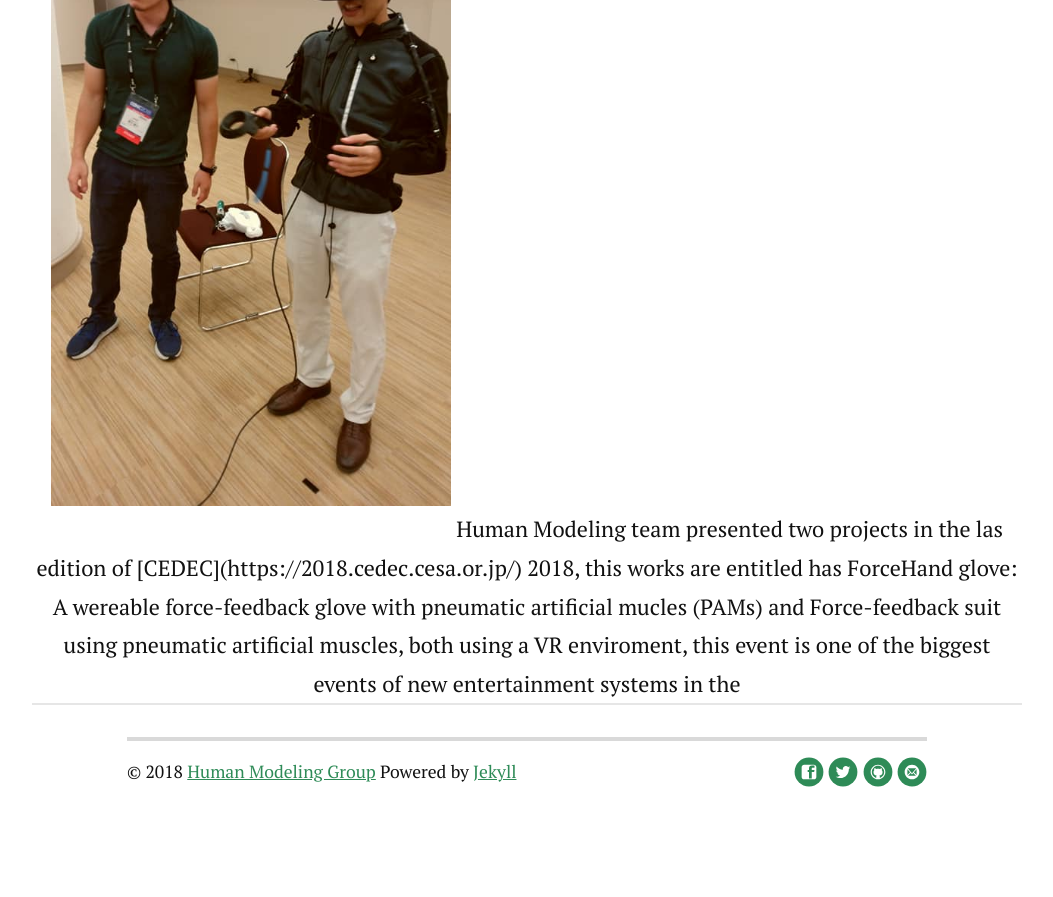
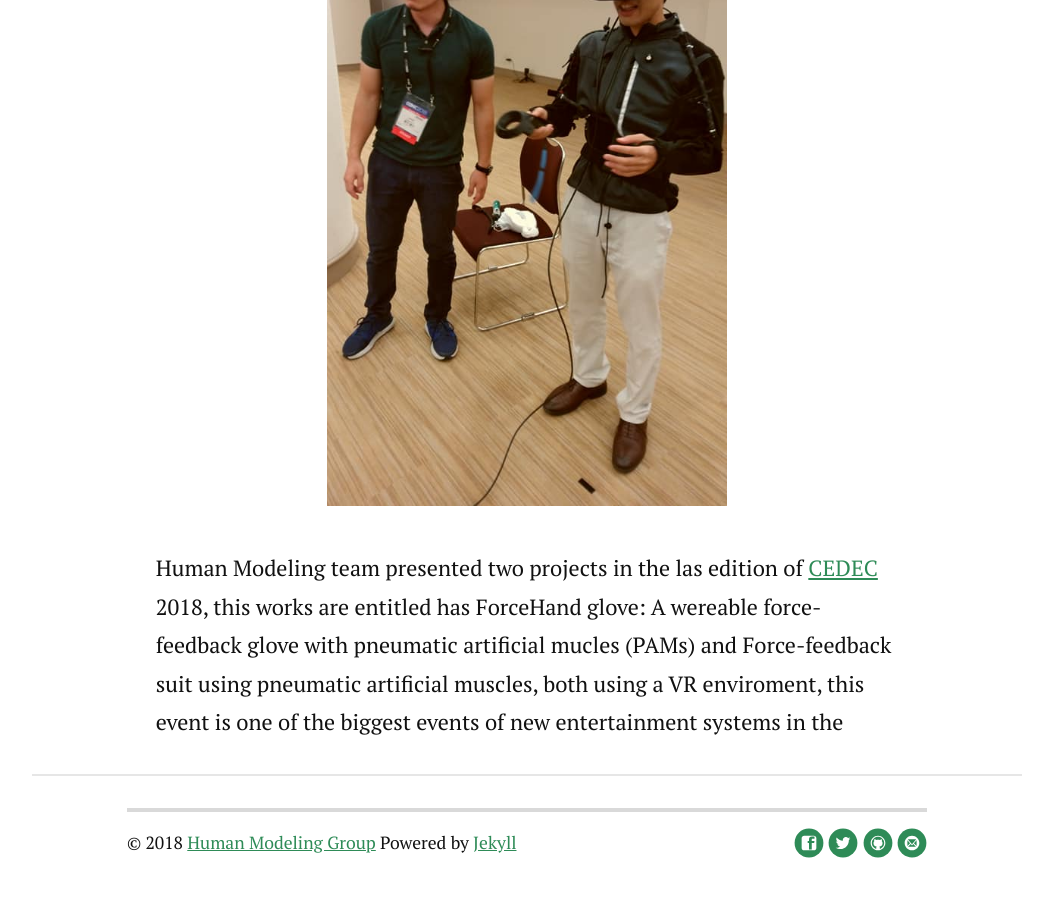
Before and after one commit to HumanModeling/HumanModeling.github.io, a Jekyll site: the page built from _posts/2014-12-10-test-post.markdown, in a window 1280 px wide and 900 px high, scrolled down 3530 px. Shown: the top 897 px of the window, without its empty margins (113-1166 px from the left). Built offline with Jekyll 4.4.1, drawn with Linux system fonts in a browser that asks for light colours; nearby versions of some CDN libraries; before the commit the page ends 4359 px from its top, so only the background shows below that.

Commit message:
correction

```diff
--- a/_posts/2014-12-10-test-post.markdown
+++ b/_posts/2014-12-10-test-post.markdown
@@ -6,14 +6,14 @@ date:   2018-08-22
 
 <p class="intro"><span class="dropcap">P</span>rofessor Kurita, Yusuke Kishita and Swagata Das participated in CEDEC 2018.</p>
 
-<div style="text-align:center"><img src="https://humanmodeling.github.io//assets/img/cedec/1.jpg" width="400">
+<div style="text-align:center"><img src="https://humanmodeling.github.io//assets/img/cedec/1.jpg" width="400"></div>
 
-<div style="text-align:center"><img src="https://humanmodeling.github.io//assets/img/cedec/2.jpg" width="400">
+<div style="text-align:center"><img src="https://humanmodeling.github.io//assets/img/cedec/2.jpg" width="400"></div>
 
-<div style="text-align:center"><img src="https://humanmodeling.github.io//assets/img/cedec/4.jpg" width="400">
+<div style="text-align:center"><img src="https://humanmodeling.github.io//assets/img/cedec/4.jpg" width="400"></div>
 
-<div style="text-align:center"><img src="https://humanmodeling.github.io//assets/img/cedec/5.jpg" width="550">
+<div style="text-align:center"><img src="https://humanmodeling.github.io//assets/img/cedec/5.jpg" width="550"></div>
 
-<div style="text-align:center"><img src="https://humanmodeling.github.io//assets/img/cedec/6.jpg" width="400">
+<div style="text-align:center"><img src="https://humanmodeling.github.io//assets/img/cedec/6.jpg" width="400"></div>
 
 Human Modeling team presented two projects in the las edition of [CEDEC](https://2018.cedec.cesa.or.jp/) 2018, this works are entitled has ForceHand glove: A wereable force-feedback glove with pneumatic artificial mucles (PAMs) and Force-feedback suit using pneumatic artificial muscles, both using a VR enviroment, this event is one of the biggest events of new entertainment systems in the
```
